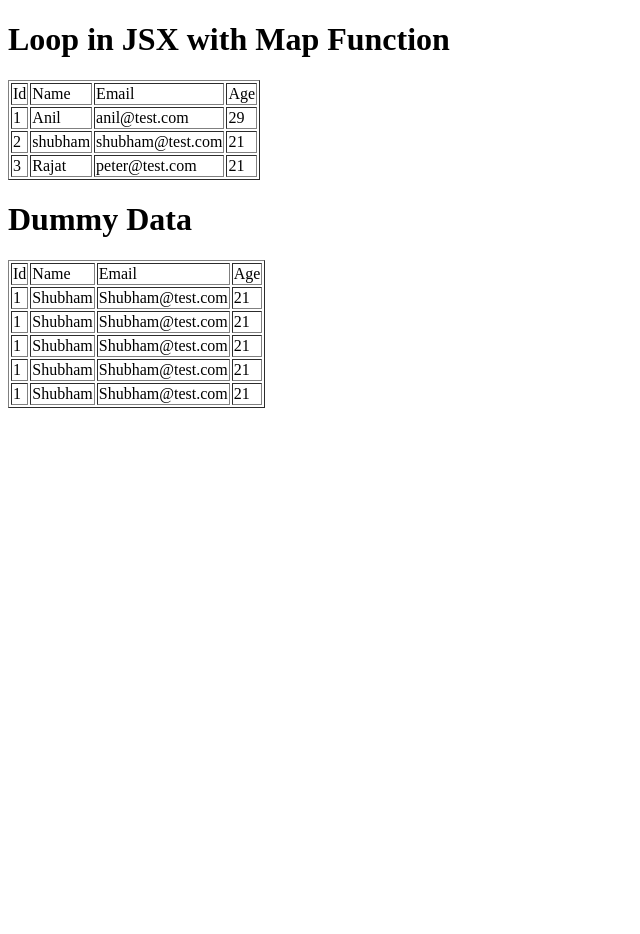
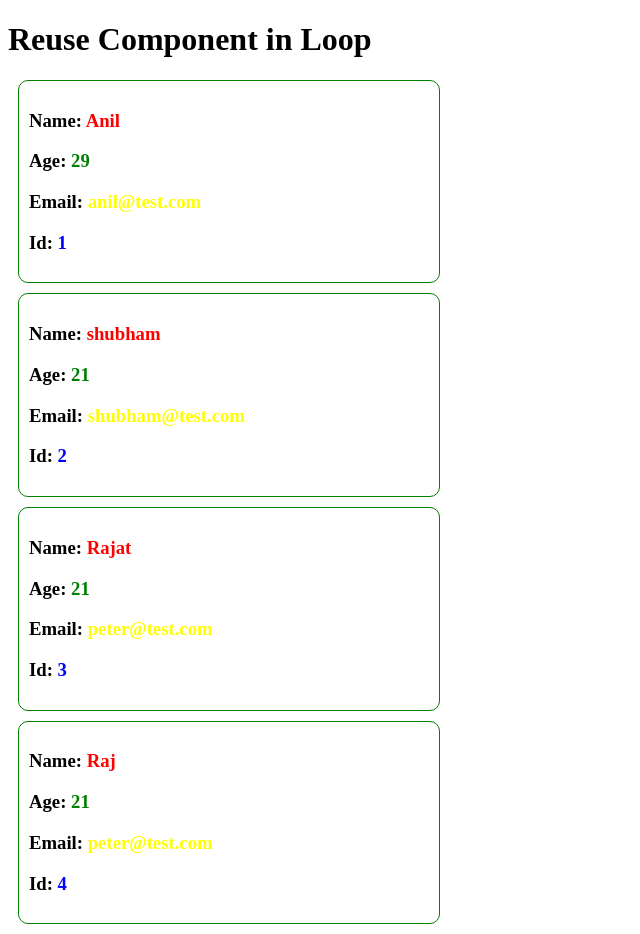
Before and after one commit to shubhamyadav-29/React_Fres_Start, a React (Vite) app: page / in a window 1280 px wide. Shown: the whole page, without its empty margins (0-640 px from the left). Before the commit the page ends 800 px from the top, so only its background shows below. Built offline with nearby package versions, Linux system fonts and the light colour scheme.

Commit message:
Reuse Component in Loop

```diff
--- a/src/App.jsx
+++ b/src/App.jsx
@@ -1,3 +1,5 @@
+import User from "./User";
+
 function App() {
   const userName = ["Shubham", "Anil", "Rajat"];
   const userData = [
@@ -19,74 +21,21 @@ function App() {
       email: "peter@test.com",
       id: 3,
     },
+      {
+      name: "Raj",
+      age: "21",
+      email: "peter@test.com",
+      id: 4,
+    },
   ];
   return (
     <div>
-      <h1>Loop in JSX with Map Function</h1>
-      <table border="1">
-        <thead>
-          <tr>
-            <td>Id</td>
-            <td>Name</td>
-            <td>Email</td>
-            <td>Age</td>
-          </tr>
-        </thead>
-        <tbody>
-          {userData.map((user) => (
-            <tr key={user.id}>
-              <td>{user.id}</td>
-              <td>{user.name}</td>
-              <td>{user.email}</td>
-              <td>{user.age}</td>
-            </tr>
-          ))}
-        </tbody>
-      </table>
-
-      <h1>Dummy Data</h1>
-      <table border="1">
-        <thead>
-          <tr>
-            <td>Id</td>
-            <td>Name</td>
-            <td>Email</td>
-            <td>Age</td>
-          </tr>
-        </thead>
-        <tbody>
-          <tr>
-            <td>1</td>
-            <td>Shubham</td>
-            <td>Shubham@test.com</td>
-            <td>21</td>
-          </tr>
-          <tr>
-            <td>1</td>
-            <td>Shubham</td>
-            <td>Shubham@test.com</td>
-            <td>21</td>
-          </tr>
-          <tr>
-            <td>1</td>
-            <td>Shubham</td>
-            <td>Shubham@test.com</td>
-            <td>21</td>
-          </tr>
-          <tr>
-            <td>1</td>
-            <td>Shubham</td>
-            <td>Shubham@test.com</td>
-            <td>21</td>
-          </tr>
-          <tr>
-            <td>1</td>
-            <td>Shubham</td>
-            <td>Shubham@test.com</td>
-            <td>21</td>
-          </tr>
-        </tbody>
-      </table>
+      <h1>Reuse Component in Loop</h1>
+      {userData.map((user) => (
+        <div key={user.id} >
+          <User user={user}/>
+        </div>
+      ))}
     </div>
   );
 }
--- /dev/null
+++ b/src/User.jsx
@@ -0,0 +1,11 @@
+function User({user}) {
+  return <div style={{border:'1px solid green',padding:'10px',margin:'10px',width:'400px',borderRadius:'10px'}}>
+
+    <h3 >Name: <span style={{color:'red'}}>{user.name}</span></h3>
+    <h3 >Age: <span style={{color:'green'}}>{user.age}</span></h3>
+    <h3 >Email: <span style={{color:'yellow'}}>{user.email}</span></h3>
+    <h3 >Id: <span style={{color:'blue'}}>{user.id}</span></h3>
+  </div>;
+}
+
+export default User;
```
